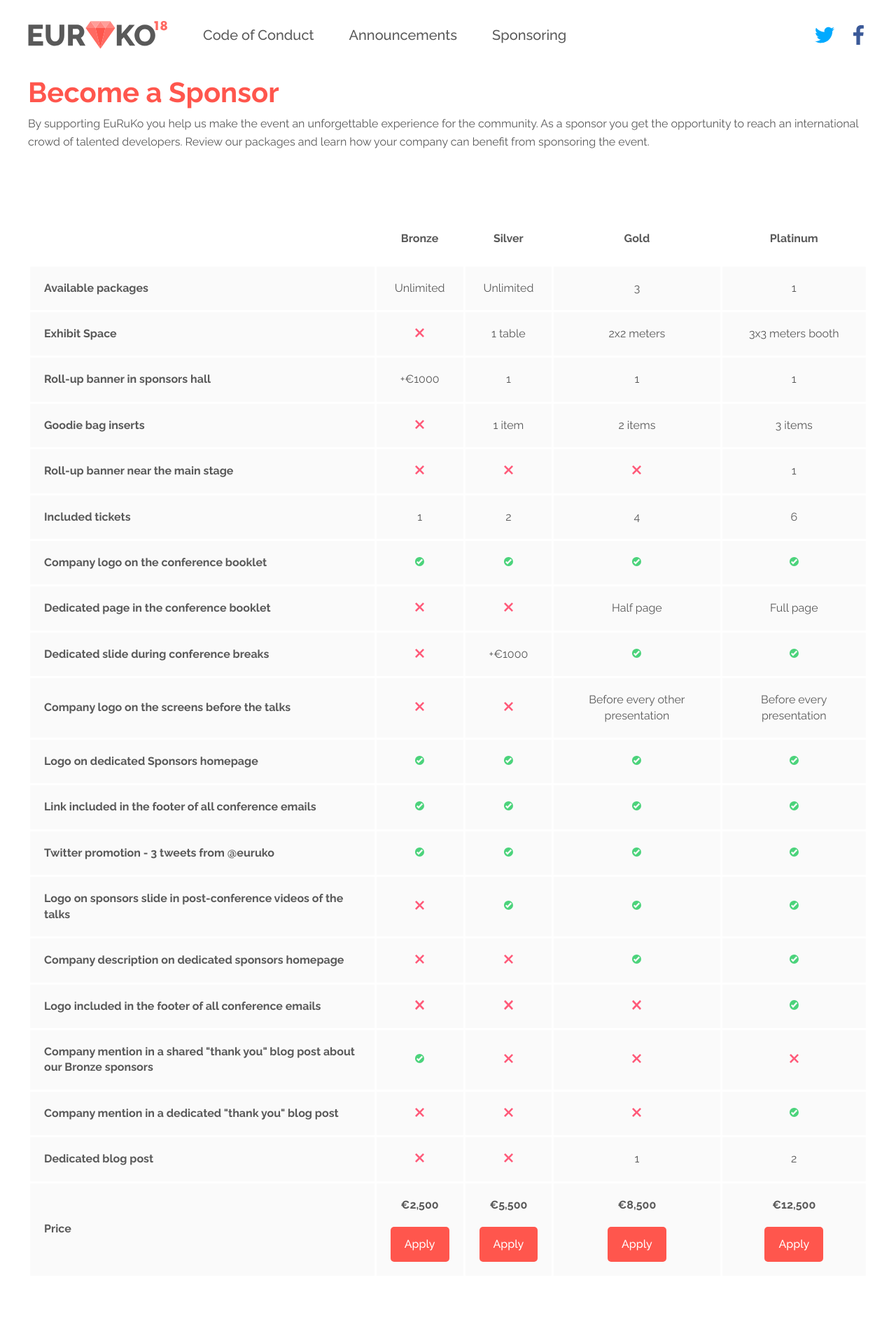
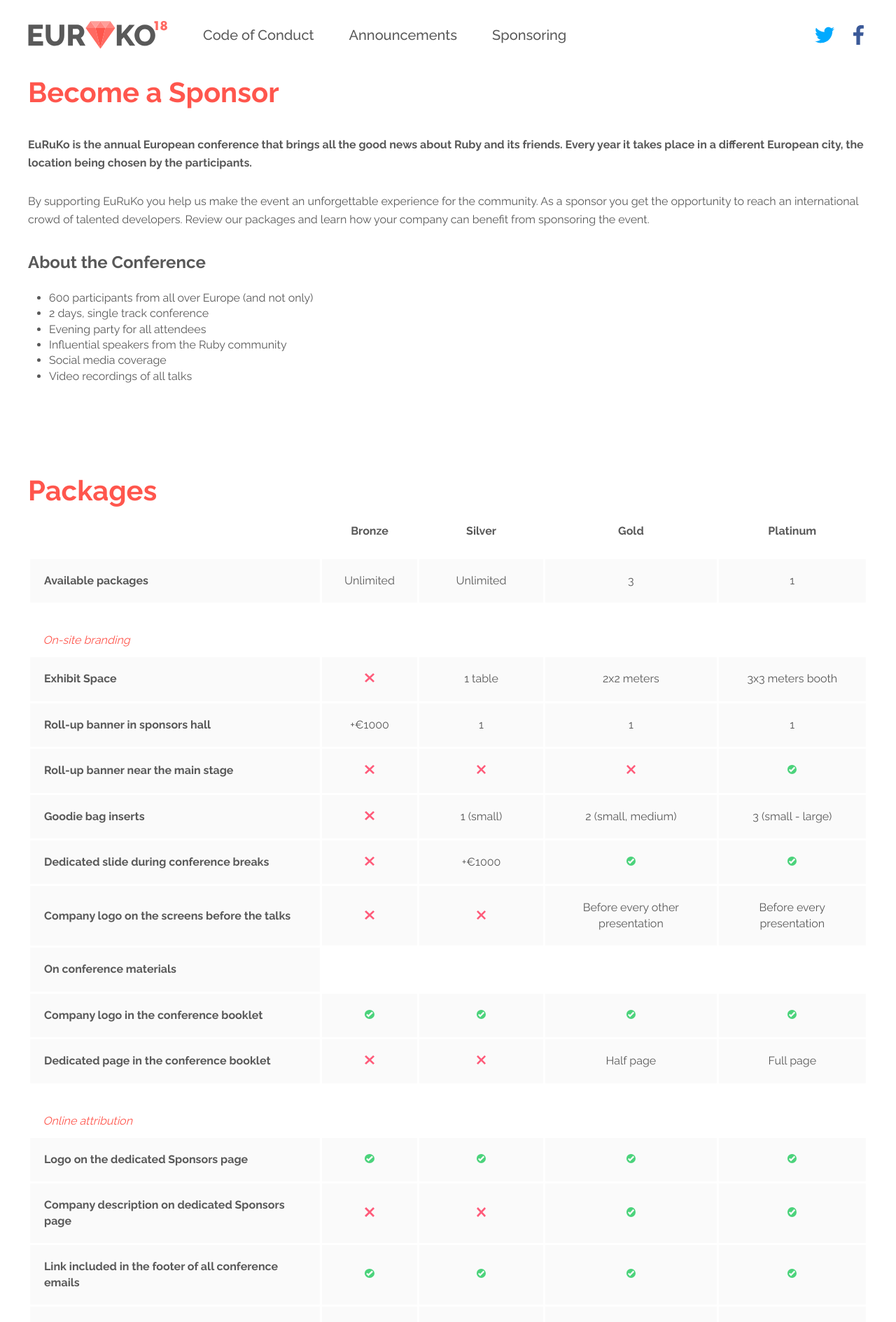
Before and after one commit to euruko/euruko2018.github.io, a Jekyll site: the page built from sponsoring.html, in a window 1280 px wide. Shown: the top 1889 px of the page at 70% size. Built offline with Jekyll 4.4.1, drawn with Linux system fonts in a browser that asks for light colours; some of the changed text lies outside the part shown.

Commit message:
Updated sponsoring page

```diff
--- a/assets/css/sponsoring.scss
+++ b/assets/css/sponsoring.scss
@@ -21,10 +21,17 @@
     font-weight: bold;
   }
 
-  td {
+  td:not(.title) {
     border: 3px solid white;
+    background-color: #fafafa;
     padding: 20px;
-    background-color: #fafafa;
+  }
+
+  td.title {
+    padding: 40px 20px 10px 20px;
+    color: $red;
+    font-weight: normal;
+    font-style: italic;
   }
 
 
--- a/sponsoring.html
+++ b/sponsoring.html
@@ -8,18 +8,38 @@
 
 <content>
     <section>
-        <view column class="layout-wrapper ">
+        <view column class="layout-wrapper">
             <h1 class="c-red">
                 Become a Sponsor
             </h1>
-            <p>By supporting EuRuKo you help us make the event an unforgettable experience for the community.
+            <p style="margin-top: 30px;">
+                <strong>
+                    EuRuKo is the annual European conference that brings all the good news about Ruby and its friends. Every year it takes
+                    place in a different European city, the location being chosen by the participants.
+                </strong>
+            </p>
+
+            <p style="margin-top: 30px;">By supporting EuRuKo you help us make the event an unforgettable experience for the community.
                 As a sponsor you get the opportunity to reach an international crowd of talented developers.
                 Review our packages and learn how your company can benefit from sponsoring the event.</p>
+
+            <h3 style="margin-top: 30px;">About the Conference</h3>
+            <ul style="padding: 20px 30px;">
+                <li>600 participants from all over Europe (and not only)</li>
+                <li>2 days, single track conference</li>
+                <li>Evening party for all attendees</li>
+                <li>Influential speakers from the Ruby community</li>
+                <li>Social media coverage</li>
+                <li>Video recordings of all talks</li>
+            </ul>
         </view>
     </section>
 
     <section>
         <view column class="layout-wrapper section-spacing">
+            <h1 class="c-red">
+                Packages
+            </h1>
             <table>
                 <tr>
                     <th>&nbsp;</th>
@@ -35,6 +55,10 @@
                     <td>Unlimited</td>
                     <td>3</td>
                     <td>1</td>
+                </tr>
+
+                <tr>
+                    <td class="title">On-site branding</td>
                 </tr>
 
                 <tr>
@@ -54,43 +78,19 @@
                 </tr>
 
                 <tr>
-                    <td>Goodie bag inserts</td>
-                    <td><img src="/assets/images/icon-cross.svg" /></td>
-                    <td>1 item</td>
-                    <td>2 items</td>
-                    <td>3 items</td>
-                </tr>
-
-                <tr>
                     <td>Roll-up banner near the main stage</td>
                     <td><img src="/assets/images/icon-cross.svg" /></td>
                     <td><img src="/assets/images/icon-cross.svg" /></td>
                     <td><img src="/assets/images/icon-cross.svg" /></td>
-                    <td>1</td>
-                </tr>
-
-                <tr>
-                    <td>Included tickets</td>
-                    <td>1</td>
-                    <td>2</td>
-                    <td>4</td>
-                    <td>6</td>
-                </tr>
-
-                <tr>
-                    <td>Company logo on the conference booklet</td>
-                    <td><img src="/assets/images/icon-check.svg" /></td>
-                    <td><img src="/assets/images/icon-check.svg" /></td>
-                    <td><img src="/assets/images/icon-check.svg" /></td>
                     <td><img src="/assets/images/icon-check.svg" /></td>
                 </tr>
 
                 <tr>
-                    <td>Dedicated page in the conference booklet</td>
+                    <td>Goodie bag inserts</td>
                     <td><img src="/assets/images/icon-cross.svg" /></td>
-                    <td><img src="/assets/images/icon-cross.svg" /></td>
-                    <td>Half page</td>
-                    <td>Full page</td>
+                    <td>1 (small)</td>
+                    <td>2 (small, medium)</td>
+                    <td>3 (small - large)</td>
                 </tr>
 
                 <tr>
@@ -110,9 +110,39 @@
                 </tr>
 
                 <tr>
-                    <td>Logo on dedicated Sponsors homepage</td>
+                    <td>On conference materials</td>
+                </tr>
+                <tr>
+                    <td>Company logo in the conference booklet</td>
                     <td><img src="/assets/images/icon-check.svg" /></td>
                     <td><img src="/assets/images/icon-check.svg" /></td>
+                    <td><img src="/assets/images/icon-check.svg" /></td>
+                    <td><img src="/assets/images/icon-check.svg" /></td>
+                </tr>
+
+                <tr>
+                    <td>Dedicated page in the conference booklet</td>
+                    <td><img src="/assets/images/icon-cross.svg" /></td>
+                    <td><img src="/assets/images/icon-cross.svg" /></td>
+                    <td>Half page</td>
+                    <td>Full page</td>
+                </tr>
+
+                <tr>
+                    <td class="title">Online attribution</td>
+                </tr>
+                <tr>
+                    <td>Logo on the dedicated Sponsors page</td>
+                    <td><img src="/assets/images/icon-check.svg" /></td>
+                    <td><img src="/assets/images/icon-check.svg" /></td>
+                    <td><img src="/assets/images/icon-check.svg" /></td>
+                    <td><img src="/assets/images/icon-check.svg" /></td>
+                </tr>
+
+                <tr>
+                    <td>Company description on dedicated Sponsors page</td>
+                    <td><img src="/assets/images/icon-cross.svg" /></td>
+                    <td><img src="/assets/images/icon-cross.svg" /></td>
                     <td><img src="/assets/images/icon-check.svg" /></td>
                     <td><img src="/assets/images/icon-check.svg" /></td>
                 </tr>
@@ -126,25 +156,41 @@
                 </tr>
 
                 <tr>
-                    <td>Twitter promotion - 3 tweets from @euruko</td>
+                    <td>Twitter promotion (from @euruko)</td>
+                    <td>Shared tweet</td>
+                    <td>Shared tweet</td>
+                    <td>1 dedicated tweet</td>
+                    <td>3 dedicated tweets</td>
+                </tr>
+
+                <tr>
+                    <td>Facebook promotion</td>
+                    <td>Shared post</td>
+                    <td>Shared post</td>
+                    <td>1 dedicated post</td>
+                    <td>3 dedicated post</td>
+                </tr>
+
+                <tr>
+                    <td>Logo on the Facebook page</td>
+                    <td><img src="/assets/images/icon-cross.svg" /></td>
+                    <td><img src="/assets/images/icon-cross.svg" /></td>
                     <td><img src="/assets/images/icon-check.svg" /></td>
                     <td><img src="/assets/images/icon-check.svg" /></td>
-                    <td><img src="/assets/images/icon-check.svg" /></td>
-                    <td><img src="/assets/images/icon-check.svg" /></td>
+                </tr>
+
+                <tr>
+                    <td>Job ads on the conference website</td>
+                    <td><img src="/assets/images/icon-cross.svg" /></td>
+                    <td>1 job, 200 characters</td>
+                    <td>3 jobs, 200 characters</td>
+                    <td>5 jobs, unlimited</td>
                 </tr>
 
                 <tr>
                     <td>Logo on sponsors slide in post-conference videos of the talks</td>
                     <td><img src="/assets/images/icon-cross.svg" /></td>
                     <td><img src="/assets/images/icon-check.svg" /></td>
-                    <td><img src="/assets/images/icon-check.svg" /></td>
-                    <td><img src="/assets/images/icon-check.svg" /></td>
-                </tr>
-
-                <tr>
-                    <td>Company description on dedicated sponsors homepage</td>
-                    <td><img src="/assets/images/icon-cross.svg" /></td>
-                    <td><img src="/assets/images/icon-cross.svg" /></td>
                     <td><img src="/assets/images/icon-check.svg" /></td>
                     <td><img src="/assets/images/icon-check.svg" /></td>
                 </tr>
@@ -158,27 +204,26 @@
                 </tr>
 
                 <tr>
-                    <td>Company mention in a shared "thank you" blog post about our Bronze sponsors</td>
-                    <td><img src="/assets/images/icon-check.svg" /></td>
-                    <td><img src="/assets/images/icon-cross.svg" /></td>
-                    <td><img src="/assets/images/icon-cross.svg" /></td>
-                    <td><img src="/assets/images/icon-cross.svg" /></td>
+                    <td>Mention in "Thank you" blog post</td>
+                    <td>Shared post</td>
+                    <td>Shared post</td>
+                    <td>1 dedicated post</td>
+                    <td>2 dedicated posts</td>
                 </tr>
 
                 <tr>
-                    <td>Company mention in a dedicated "thank you" blog post</td>
-                    <td><img src="/assets/images/icon-cross.svg" /></td>
-                    <td><img src="/assets/images/icon-cross.svg" /></td>
-                    <td><img src="/assets/images/icon-cross.svg" /></td>
-                    <td><img src="/assets/images/icon-check.svg" /></td>
+                    <td class="title">Additional</td>
+                </tr>
+                <tr>
+                    <td>Included tickets</td>
+                    <td>1</td>
+                    <td>2</td>
+                    <td>4</td>
+                    <td>6</td>
                 </tr>
 
                 <tr>
-                    <td>Dedicated blog post</td>
-                    <td><img src="/assets/images/icon-cross.svg" /></td>
-                    <td><img src="/assets/images/icon-cross.svg" /></td>
-                    <td>1</td>
-                    <td>2</td>
+                    <td class="title">&nbsp;</td>
                 </tr>
 
                 <tr>
```
